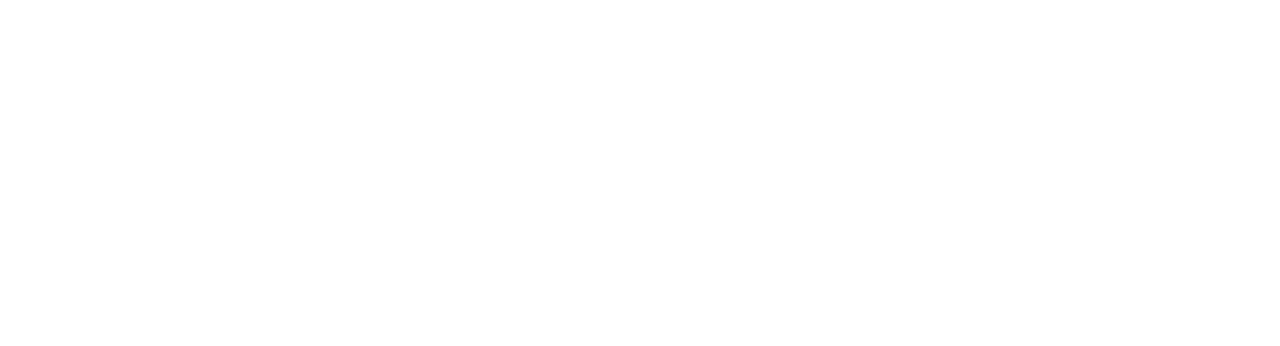
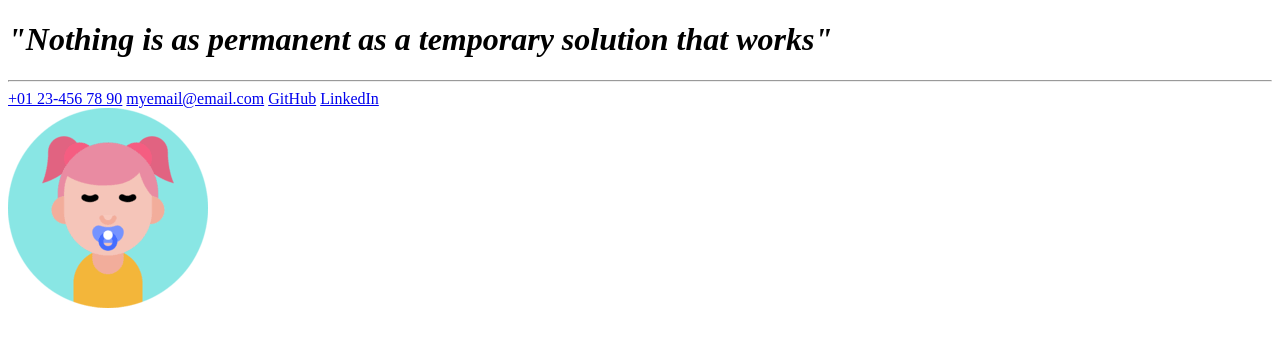
Before and after one commit to tgvie/MI-cv-in-html, a plain HTML site: page index.html in a window 1280 px wide. Drawn offline with Linux system fonts and the light colour scheme.

Commit message:
Change title and add h1, hr, nav and img

```diff
--- a/index.html
+++ b/index.html
@@ -3,9 +3,18 @@
 <head>
     <meta charset="UTF-8">
     <meta name="viewport" content="width=device-width, initial-scale=1.0">
-    <title>Document</title>
+    <title>My CV</title>
 </head>
 <body>
+    <h1><em>"Nothing is as permanent as a temporary solution that works"</em></h1>
+    <hr>
+    <nav>
+        <a href="tel:+01234567890">+01 23-456 78 90</a>
+        <a href="mailto:myemail@email.com">myemail@email.com</a>
+        <a href="https://github.com/" target="_blank">GitHub</a>
+        <a href="https://www.linkedin.com/" target="_blank">LinkedIn</a>
+    </nav>
+    <img src="images/my_picture.png" alt="A picture of me">
 
 </body>
 </html>
```
Also changed, not shown: images/my_picture.png (added).
